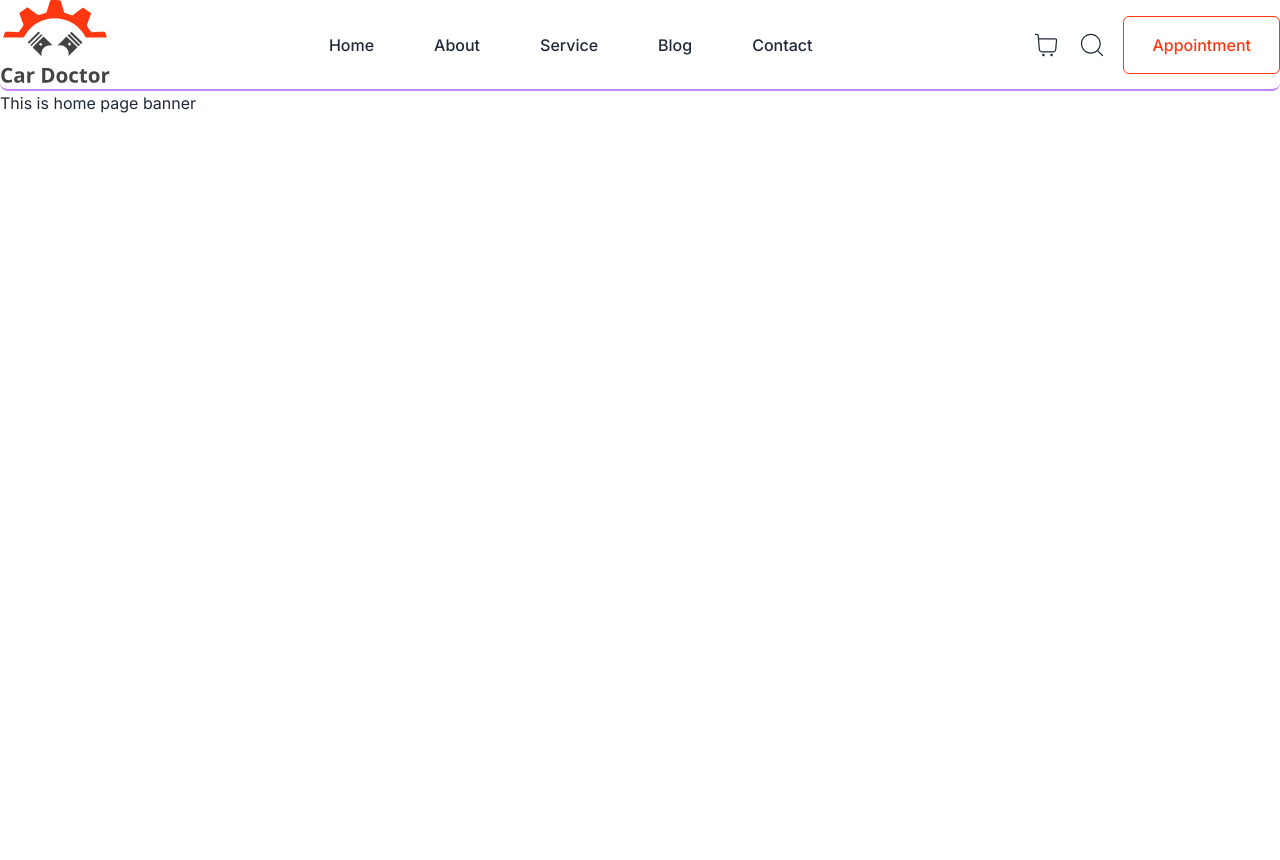
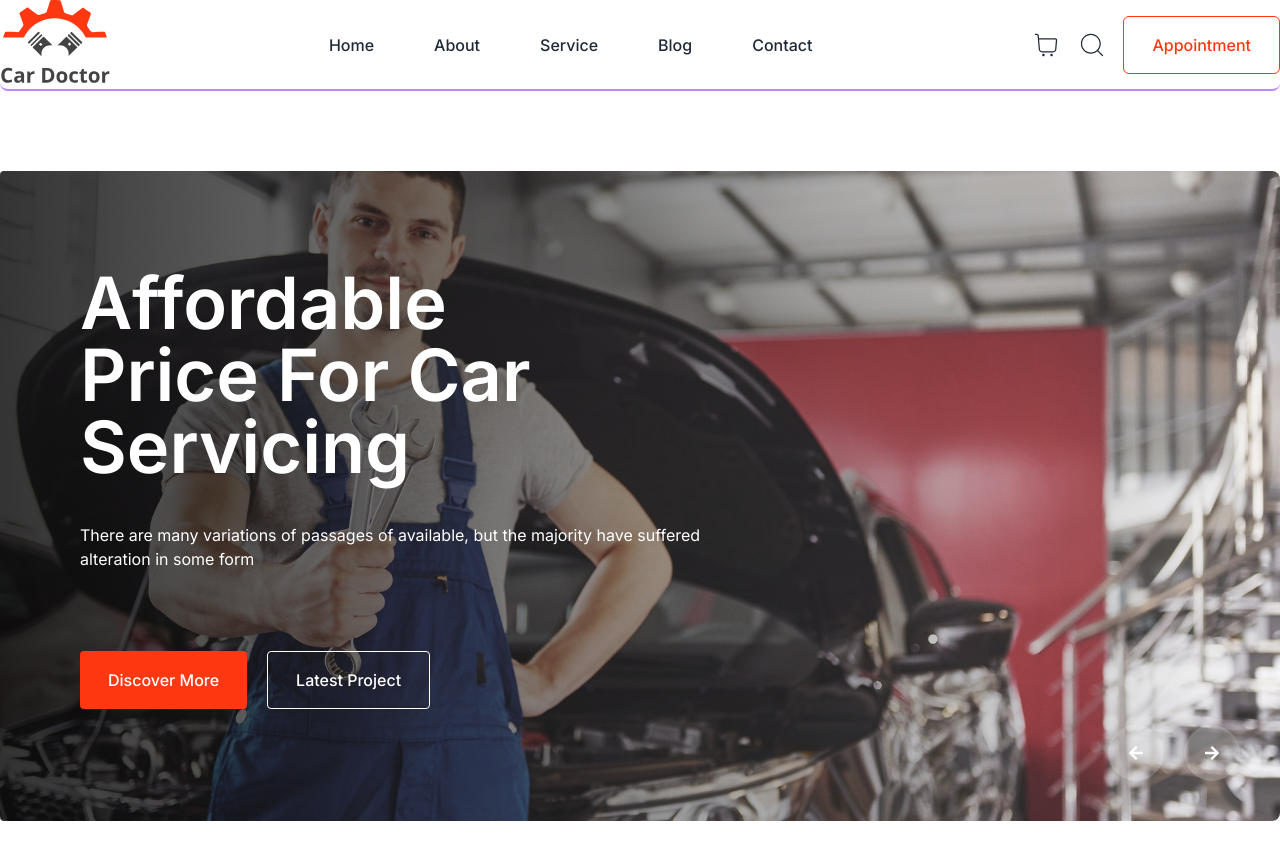
Before and after one commit to mdmarufhossianbd/car-doctor-with-nextjs, a Next.js app: page / in a window 1280 px wide. Shown: the top 860 px of the page. Before the commit the page ends 800 px from the top, so only its background shows below. Built offline with nearby package versions, Linux system fonts and the light colour scheme.

Commit message:
Banner complete

```diff
--- a/package.json
+++ b/package.json
@@ -14,7 +14,8 @@
     "next-auth": "^4.24.7",
     "react": "^18",
     "react-dom": "^18",
-    "react-icons": "^5.2.1"
+    "react-icons": "^5.2.1",
+    "swiper": "^11.1.4"
   },
   "devDependencies": {
     "daisyui": "^4.12.8",
--- a/src/app/components/banner.jsx
+++ b/src/app/components/banner.jsx
@@ -1,8 +1,59 @@
+"use client"
+import Image from 'next/image';
+import 'swiper/css';
+import { Swiper, SwiperSlide } from 'swiper/react';
+import bannerImg1 from '../../../public/assets/images/banner/1.jpg';
+import bannerImg2 from '../../../public/assets/images/banner/2.jpg';
+import bannerImg3 from '../../../public/assets/images/banner/3.jpg';
+import bannerImg4 from '../../../public/assets/images/banner/4.jpg';
+import bannerImg5 from '../../../public/assets/images/banner/5.jpg';
+import bannerImg6 from '../../../public/assets/images/banner/6.jpg';
+import BannerBtn from './bannerBtn';
+import RegBgBtn from './clientComponents/RegBgBtn';
 
 const HomePageBanner = () => {
+
     return (
-        <div>
-            This is home page banner
+        <div className='my-20'>
+            <Swiper
+                navigation={true}
+                loop={true}
+                className="mySwiper">
+                <SwiperSlide className='w-full relative'>
+                    <div className='absolute rounded bg-gradient-to-r from-[#070707d0] to-[#ffffff1a] w-full h-full mix-blend-plus-darker'></div>
+                    <Image className='w-full h-[650px] object-cover rounded-lg' src={bannerImg1} width={1140} height={600} alt='banner image' />
+                </SwiperSlide>
+                <SwiperSlide className='w-full relative'>
+                    <div className='absolute rounded bg-gradient-to-r from-[#070707d0] to-[#ffffff1a] w-full h-full mix-blend-plus-darker'></div>
+                    <Image className='w-full h-[650px] object-cover rounded-lg' src={bannerImg2} width={1140} height={600} alt='banner image' />
+                </SwiperSlide>
+                <SwiperSlide className='w-full relative'>
+                    <div className='absolute rounded bg-gradient-to-r from-[#070707d0] to-[#ffffff1a] w-full h-full mix-blend-plus-darker'></div>
+                    <Image className='w-full h-[650px] object-cover rounded-lg' src={bannerImg3} width={1140} height={600} alt='banner image' />
+                </SwiperSlide>
+                <SwiperSlide className='w-full relative'>
+                    <div className='absolute rounded bg-gradient-to-r from-[#070707d0] to-[#ffffff1a] w-full h-full mix-blend-plus-darker'></div>
+                    <Image className='w-full h-[650px] object-cover rounded-lg' src={bannerImg4} width={1140} height={600} alt='banner image' />
+                </SwiperSlide>
+                <SwiperSlide className='w-full relative'>
+                    <div className='absolute rounded bg-gradient-to-r from-[#070707d0] to-[#ffffff1a] w-full h-full mix-blend-plus-darker'></div>
+                    <Image className='w-full h-[650px] object-cover rounded-lg' src={bannerImg5} width={1140} height={600} alt='banner image' />
+                </SwiperSlide>
+                <SwiperSlide className='w-full relative'>
+                    <div className='absolute rounded bg-gradient-to-r from-[#070707d0] to-[#ffffff1a] w-full h-full mix-blend-plus-darker'></div>
+                    <Image className='w-full h-[650px] object-cover rounded-lg' src={bannerImg6} width={1140} height={600} alt='banner image' />
+                </SwiperSlide>
+
+                <div className='absolute top-24 left-20 z-10 w-1/2'>
+                    <h2 className='text-7xl font-semibold text-white w-3/4 mb-10'>Affordable Price For Car Servicing</h2>
+                    <p className='text-white'>There are many variations of passages of  available, but the majority have suffered alteration in some form</p>
+                    <div className='flex gap-5 my-20'>
+                        <RegBgBtn text={'Discover More'} />
+                        <button className='px-7 py-4 border border-white font-medium text-white rounded'>Latest Project</button>
+                    </div>
+                </div>
+                <BannerBtn />
+            </Swiper>
         </div>
     );
 };
--- /dev/null
+++ b/src/app/components/bannerBtn.jsx
@@ -0,0 +1,16 @@
+"use client"
+import { FaArrowLeft, FaArrowRight } from "react-icons/fa";
+import { useSwiper } from 'swiper/react';
+
+
+const BannerBtn = () => {
+    const swiper = useSwiper();
+    return (
+        <div className="flex gap-5 absolute bottom-10 right-10 z-10">
+            <button className='bg-[#FFFFFF33] hover:bg-[#FF3811] rounded-full text-white p-5' onClick={() => swiper.slidePrev()}><FaArrowLeft /></button>
+            <button className='bg-[#FFFFFF33] hover:bg-[#FF3811] rounded-full text-white p-5' onClick={() => swiper.slideNext()}><FaArrowRight /></button>
+        </div>
+    );
+};
+
+export default BannerBtn;
--- /dev/null
+++ b/src/app/components/clientComponents/RegBgBtn.jsx
@@ -0,0 +1,11 @@
+"use client"
+
+const RegBgBtn = ({text}) => {
+    return (
+        <button className="px-7 py-4 bg-[#FF3811] font-medium text-white rounded">
+            {text}
+        </button>
+    );
+};
+
+export default RegBgBtn;
--- a/src/app/page.js
+++ b/src/app/page.js
@@ -2,8 +2,8 @@ import HomePageBanner from "./components/banner";
 
 export default function Home() {
   return (
-    <main className="max-w-7xl mx-auto">
-      <HomePageBanner />
+    <main className="max-w-7xl mx-auto relative">
+      <HomePageBanner/>
     </main>
   );
 }
```
Also changed, not shown: 1 other file (tests, documents, lock files or other folders).
